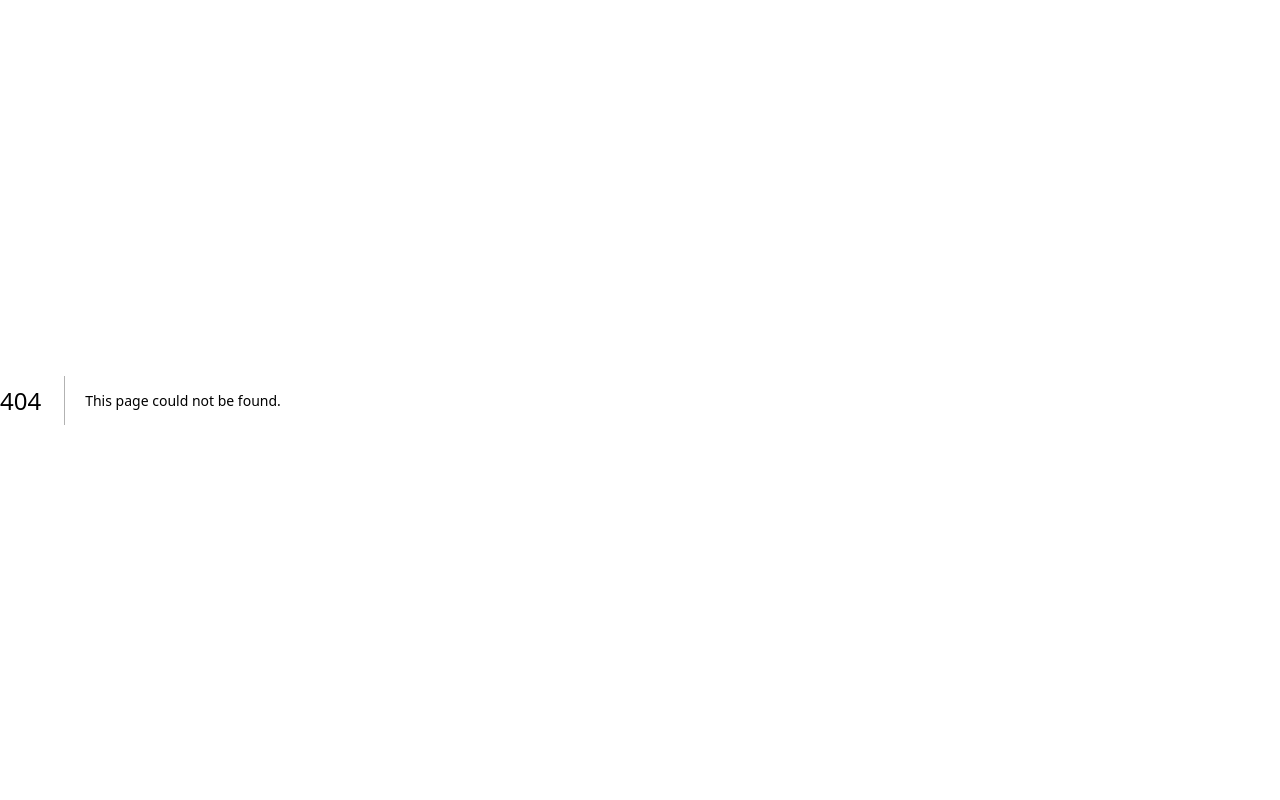
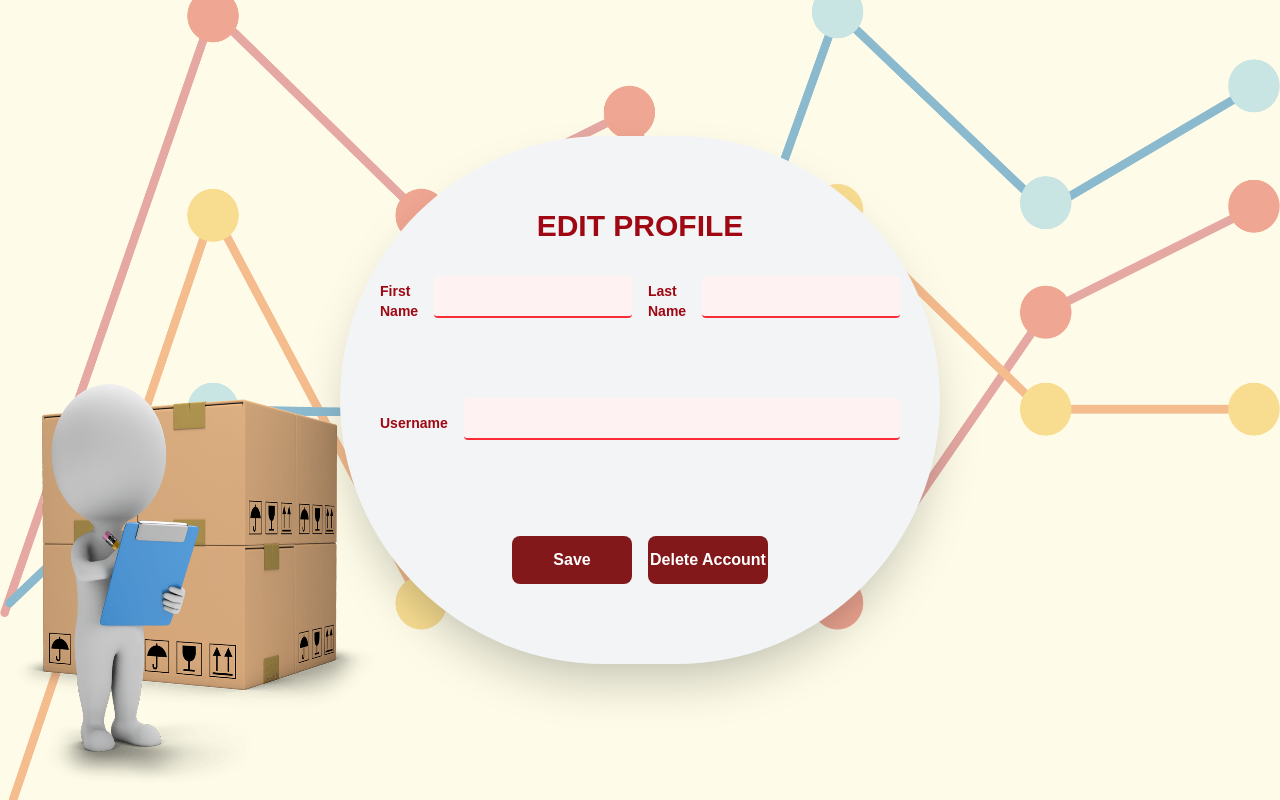
Before and after one commit to apolanc008/inventory-management-system, a Next.js app: page /edit-profile in a window 1280 px wide. Before the commit this address had no page. Built offline with nearby package versions, Linux system fonts and the light colour scheme; no server answers.

Commit message:
put and delete api implemented

```diff
--- a/log-in-queries.js
+++ b/log-in-queries.js
@@ -41,11 +41,4 @@ router.post('/login', async (req, res) => {
   }
 });
 
-
-// ✅ Temporary route to confirm session is being saved
-app.get('/test-session', (req, res) => {
-  console.log("Session user ID on /test-session:", req.session.userId);
-  res.json({ userId: req.session.userId });
-});
-
 export default router;
--- a/sign-up-queries.js
+++ b/sign-up-queries.js
@@ -14,7 +14,7 @@ const port = 3000
 
 app.use(cors({
   origin: "http://localhost:3001",
-  methods: ["POST", "GET", "OPTIONS"],
+  methods: ["POST", "GET", "PUT", "DELETE", "OPTIONS"],
   credentials: true
 }));
 
--- a/src/app/dropdown/user.tsx
+++ b/src/app/dropdown/user.tsx
@@ -59,23 +59,31 @@ export default function UserDropdown() {
       {/* Dropdown */}
       {isOpen && (
         <div className="absolute right-0 mt-2 w-48 bg-gray-100 rounded-lg shadow-lg z-50 p-4 text-sm">
-            <p
+            <div
                 className="text-black mb-4">
-                    <div className="flex justify-center mb-2">
+                    <div className="flex flex-col items-center">
                         <UserCircleIcon className="h-10 w-10 text-black" />
                     </div>
-                   <strong className="block">Profile</strong>
+
                    <br />
                     <div className="text-center">
                         <span>
-                            {userData.name} {userData.lastname}
+                            Name: {userData.name} {userData.lastname}
                             <br />
-                            @{userData.username}
+                            Username: @{userData.username}
+                            <br />
                         </span>
                     </div>
-            </p>
+            </div>
 
-            <div className="flex justify-center">
+            <div className="flex justify-center gap-x-4">
+                <Button
+                    onClick={() => router.push('/edit-profile')}
+                    className="bg-red-800 text-white"
+                >
+                    Edit Profile
+                </Button>
+
                 <Button
                     onClick={handleLogout}
                     className="bg-red-800 text-white"
--- /dev/null
+++ b/src/app/edit-profile/page.tsx
@@ -0,0 +1,22 @@
+"use client";
+
+import { Suspense } from "react";
+import Background from "../ui/background";
+import EditProfilePage from "../ui/edit-profile";
+
+
+export default function SignPage() {
+  return (
+    <div className="relative min-h-screen w-screen overflow-hidden">
+      {/* Full-page background behind everything */}
+      <Background />
+
+      {/* Centered sign-up form on top of background */}
+      <div className="absolute inset-0 flex items-center justify-center z-10">
+        <Suspense>
+          <EditProfilePage />
+        </Suspense>
+      </div>
+    </div>
+  );
+}
--- /dev/null
+++ b/src/app/ui/edit-profile.tsx
@@ -0,0 +1,124 @@
+'use client';
+
+import { useEffect, useState } from 'react';
+import { useRouter } from 'next/navigation';
+import { Button } from './button';
+
+export default function EditProfilePage() {
+  const router = useRouter()
+  const [userData, setUserData] = useState({
+    name: '',
+    lastname: '',
+    username: '',
+  });
+
+  useEffect(() => {
+    const fetchUserData = async () => {
+      const res = await fetch('http://localhost:3000/user', {
+        credentials: 'include',
+      });
+      if (res.ok) {
+        const data = await res.json();
+        setUserData(data);
+      }
+    };
+
+    fetchUserData();
+  }, []);
+
+  const handleUpdate = (e: React.ChangeEvent<HTMLInputElement>) => {
+    const { name, value } = e.target;
+    setUserData(prev => ({ ...prev, [name]: value }));
+  };
+
+  const handleSubmit = async (e: React.FormEvent) => {
+    e.preventDefault();
+    const res = await fetch('http://localhost:3000/user', {
+      method: 'PUT',
+      headers: { 'Content-Type': 'application/json' },
+      credentials: 'include',
+      body: JSON.stringify(userData),
+    });
+
+    if (res.ok) {
+      alert('Profile updated!');
+      router.push('/dashboard');
+    } else {
+      alert('Failed to update profile');
+    }
+  };
+
+  const handleDeleteAccount = async () => {
+  const confirmed = confirm("Are you sure you want to delete your account?");
+  if (!confirmed) return;
+
+  const res = await fetch("http://localhost:3000/user", {
+    method: "DELETE",
+    credentials: "include",
+  });
+
+  if (res.ok) {
+    alert("Account deleted");
+    router.push("/");
+  } else {
+    alert("Failed to delete account");
+  }
+};
+
+  return (
+    <form
+        onSubmit={handleSubmit}
+        className="relative z-10 bg-gray-100 p-10 rounded-full shadow-2xl w-[600px] min-h-[70px] flex flex-col items-center"
+      >
+        <h2 className="text-3xl font-bold mb-8 text-center text-red-800 mt-8">EDIT PROFILE</h2>
+
+        {/* First name */}
+        <div className="flex items-center w-full gap-4 mb-10">
+          <label className="block text-sm font-bold mb-8 text-red-800">First Name</label>
+          <input
+            name="name"
+            value={userData.name}
+            onChange={handleUpdate}
+            className="w-full mb-10 p-2 border-0 border-b-2 border-red-500 focus:outline-none focus:border-red-700 bg-red-50 rounded-sm placeholder-gray-500 text-black"
+            required
+          />
+
+         {/* Last name */}
+          <label className="block text-sm font-bold mb-8 text-red-800">Last Name</label>
+          <input
+            name="lastname"
+            value={userData.lastname}
+            onChange={handleUpdate}
+            className="w-full mb-10 p-2 border-0 border-b-2 border-red-500 focus:outline-none focus:border-red-700 bg-red-50 rounded-sm placeholder-gray-500 text-black"
+            required
+          />
+        </div>
+
+        {/* Username */}
+        <div className="flex items-center w-full gap-4 mb-10">
+          <label className="block text-sm font-bold mb-8 text-red-800">Username</label>
+          <input
+            name="username"
+            value={userData.username}
+            onChange={handleUpdate}
+            className="w-full mb-10 p-2 border-0 border-b-2 border-red-500 focus:outline-none focus:border-red-700 bg-red-50 rounded-sm placeholder-gray-500 text-black"
+            required
+          />
+        </div>
+
+        <div className="flex items-center gap-4 mb-10">
+          <Button type="submit">
+            Save
+          </Button>
+
+          <Button
+            type="button"
+            onClick={handleDeleteAccount}
+          >
+              Delete Account
+          </Button>
+        </div>
+
+      </form>
+  );
+}
--- a/user-info-queries.js
+++ b/user-info-queries.js
@@ -27,4 +27,56 @@ router.get('/user', async (req, res) => {
   }
 })
 
-export default router
+router.put('/user', async (req, res) => {
+  const {
+    name,
+    lastname,
+    username
+  } = req.body;
+  const userId = req.session.userId;
+
+  if (!userId) {
+    return res.status(401).json({ error: 'Unauthorized' });
+  }
+
+  try {
+    await pool.query(
+      'UPDATE users SET name = $1, lastname = $2, username = $3 WHERE id = $4',
+      [name, lastname, username, userId]
+    );
+    res.status(200).json({ message: 'User updated successfully' });
+  } catch (error) {
+    console.error('Failed to update user:', error);
+    res.status(500).json({ error: 'Failed to update user' });
+  }
+});
+
+router.delete('/user', async (req, res) => {
+  const userId = req.session?.userId;
+
+  if (!userId) {
+    return res.status(401).json({ error: 'Unauthorized' });
+  }
+
+  try {
+    const result = await pool.query('DELETE FROM users WHERE id = $1', [userId]);
+
+    if (result.rowCount === 0) {
+      return res.status(404).json({ error: 'User not found or already deleted' });
+    }
+
+    req.session.destroy(err => {
+      if (err) {
+        console.error("Session destruction failed:", err);
+        return res.status(500).json({ error: 'Failed to destroy session' });
+      }
+
+      return res.status(200).json({ message: 'User deleted successfully' });
+    });
+  } catch (error) {
+    console.error("Error deleting user:", error);
+    return res.status(500).json({ error: 'Failed to delete user' });
+  }
+});
+
+export default router;
```
